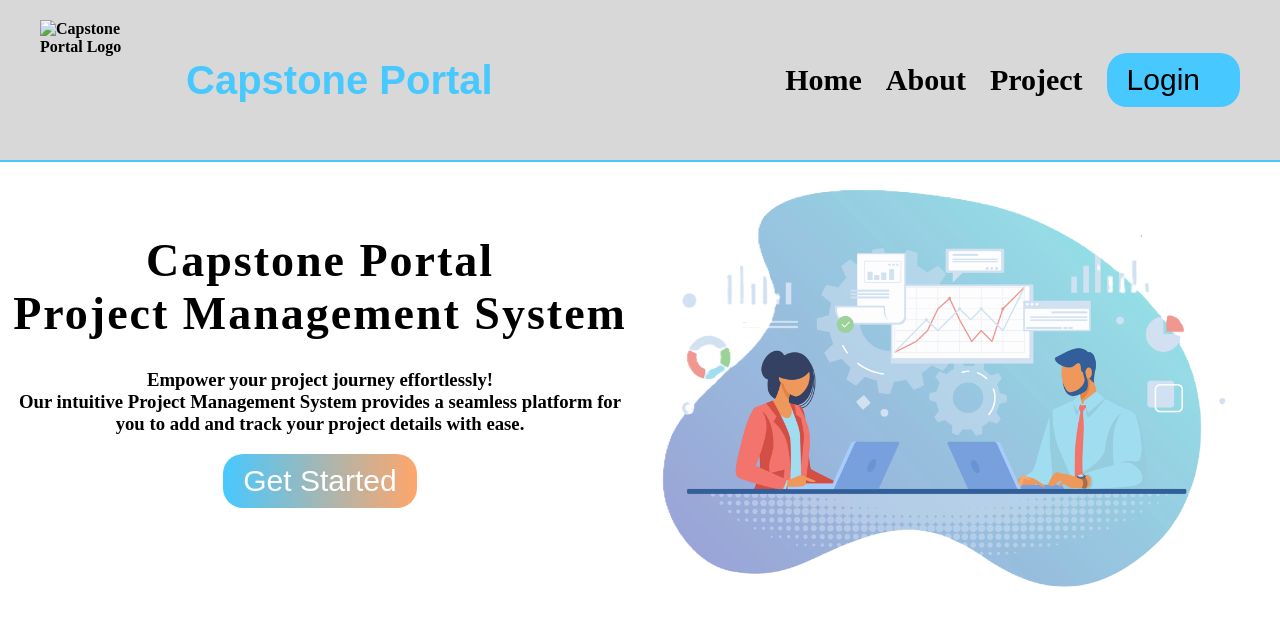
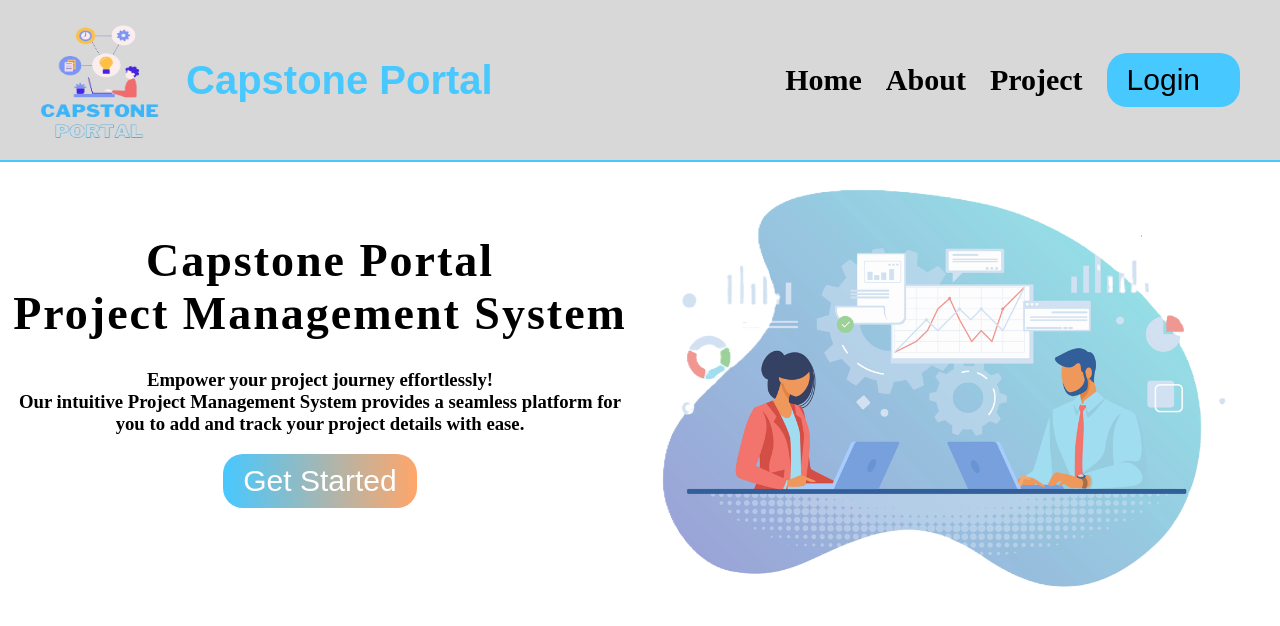
Before and after one commit to Divy0408/capstone_portal, a website: page welcomePage.html in a window 1280 px wide. Drawn offline with Linux system fonts and the light colour scheme.

Commit message:
Add files via upload

```diff
--- a/welcomePage.html
+++ b/welcomePage.html
@@ -132,7 +132,7 @@
     <header>
         <nav>
             <div class="logo">
-                <img src="logo.png" alt="Capstone Portal Logo" width="120" height="120">
+                <img src="logo1.png" alt="Capstone Portal Logo" width="120" height="120">
                 &nbsp;&nbsp;&nbsp;&nbsp;<h1>Capstone Portal</h1>
             </div>
             <div class="menu">
```
